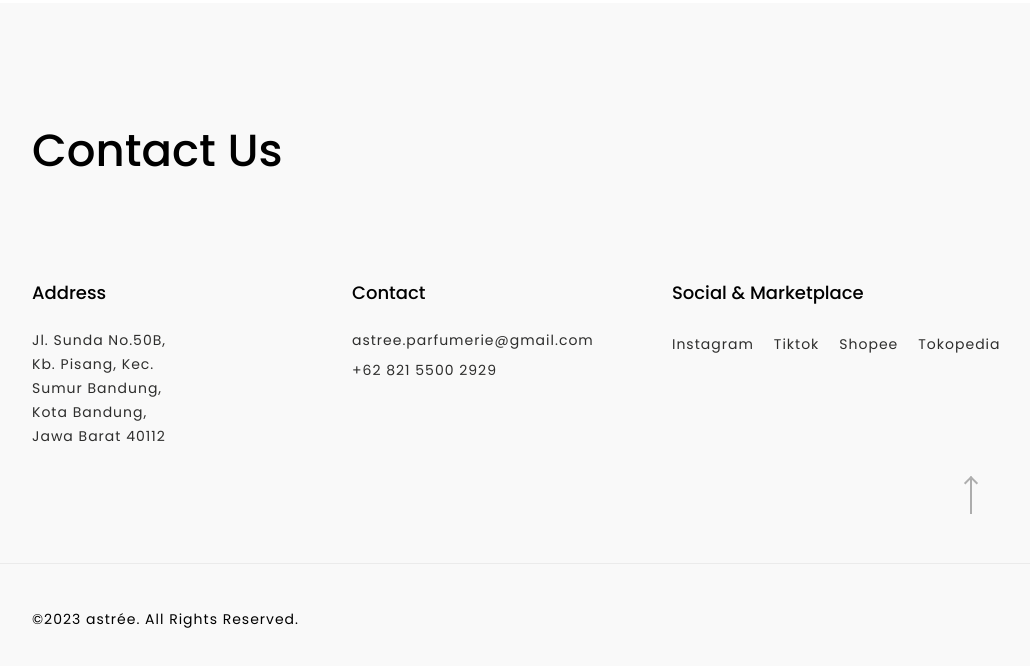
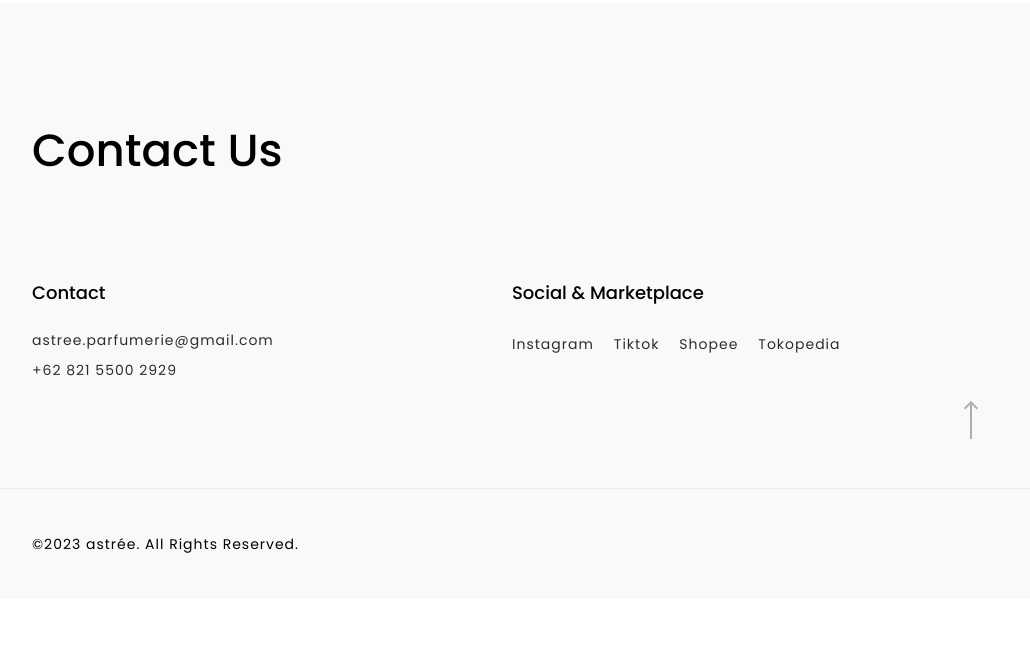
Before and after one commit to astreeparfumerie/astree.github.io, a plain HTML site: page index.html in a window 1280 px wide. Shown: the part 3249-3915 px from the top of the page, without its empty margins (143-1173 px from the left). Drawn offline with Linux system fonts and the light colour scheme.

Commit message:
Add files via upload

```diff
--- a/index.html
+++ b/index.html
@@ -152,10 +152,9 @@
                       class="wow newFadeInUp"
                       data-wow-duration="1s"
                       data-wow-delay="1s">
-                      &nbsp;&nbsp;&nbsp;&nbsp;&nbsp;&nbsp;&nbsp;&nbsp;&nbsp;&nbsp;&nbsp;&nbsp;&nbsp;&nbsp;&nbsp;&nbsp;&nbsp;
-                      &nbsp;&nbsp;&nbsp;&nbsp;&nbsp;&nbsp;&nbsp;&nbsp;&nbsp;&nbsp;&nbsp;&nbsp;&nbsp;&nbsp;&nbsp;&nbsp;&nbsp;
-                      &nbsp;&nbsp;&nbsp;&nbsp;&nbsp;&nbsp;&nbsp;&nbsp;&nbsp;&nbsp;&nbsp;&nbsp;&nbsp;&nbsp;&nbsp;&nbsp;&nbsp;
-                      <br /><br /><br /><br /><br /><br />
+                      &nbsp;
+                      <br /><br /><br /><br /><br />
+                      &nbsp;
                     </h1>
                     <p
                       class="wow newFadeInUp"
@@ -425,7 +424,7 @@
             <div class="footer-wrapper ptb--100">
               <div class="container-fluid">
                 <div class="row">
-                  <div class="col-lg-4 col-md-4 col-sm-4 col-12">
+                  <!-- <div class="col-lg-4 col-md-4 col-sm-4 col-12">
                     <div class="footer-widget footer-left">
                       <h3 class="ft-title">Address</h3>
                       <div class="content address-align-between">
@@ -435,8 +434,8 @@
                         </p>
                       </div>
                     </div>
-                  </div>
-                  <div class="col-lg-8 col-md-8 col-sm-8 col-12">
+                  </div> -->
+                  <div class="col-lg-12 col-md-8 col-sm-8 col-12">
                     <div class="row">
                       <!-- Start Single Wedget -->
                       <div class="col-lg-6 col-md-6">
```
Also changed, not shown: product-details-1.html (+3 -3 lines), product-details-2.html (+3 -3 lines), product-details-3.html (+3 -3 lines), product-details-4.html (+3 -3 lines), product-details-5.html (+3 -3 lines).
